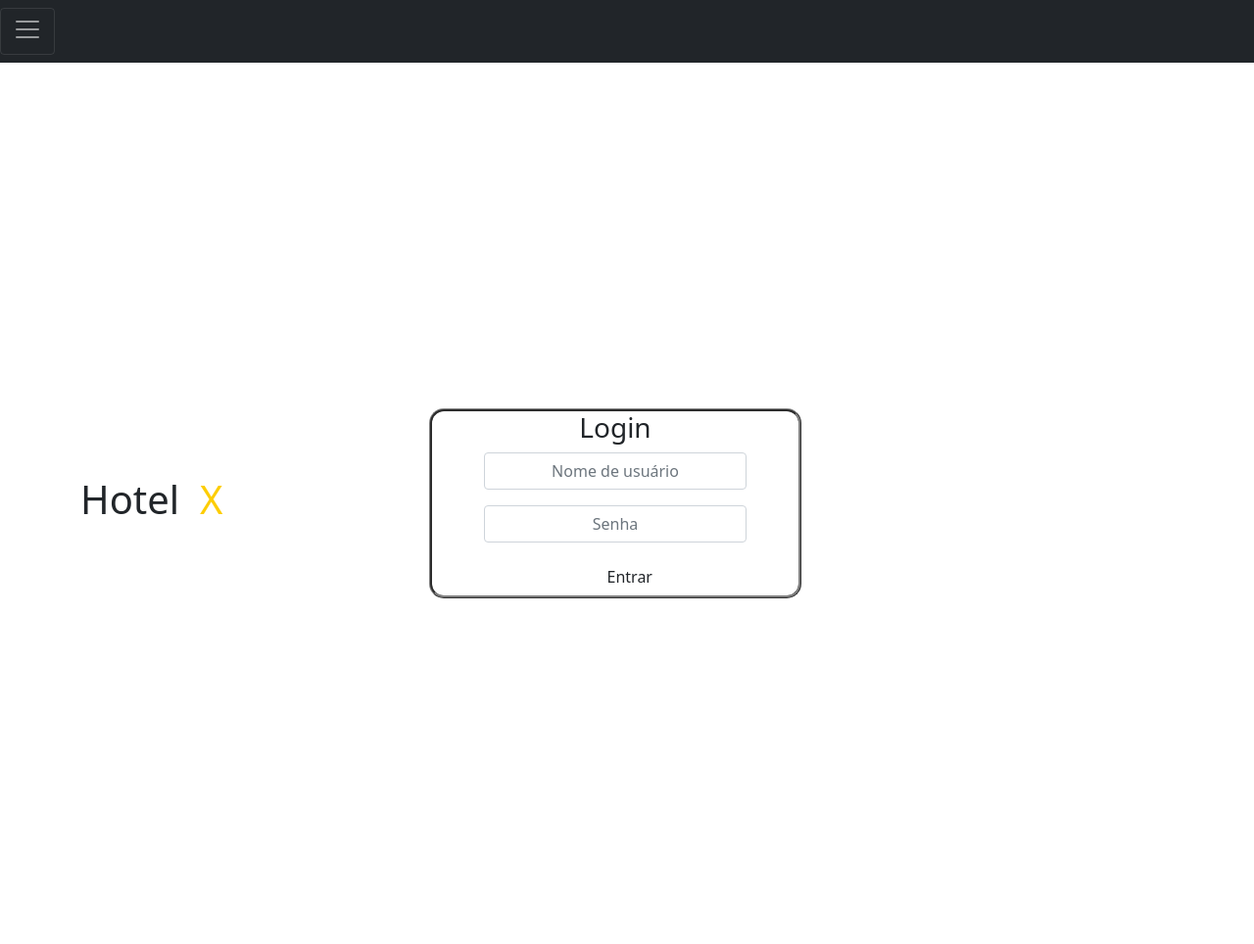
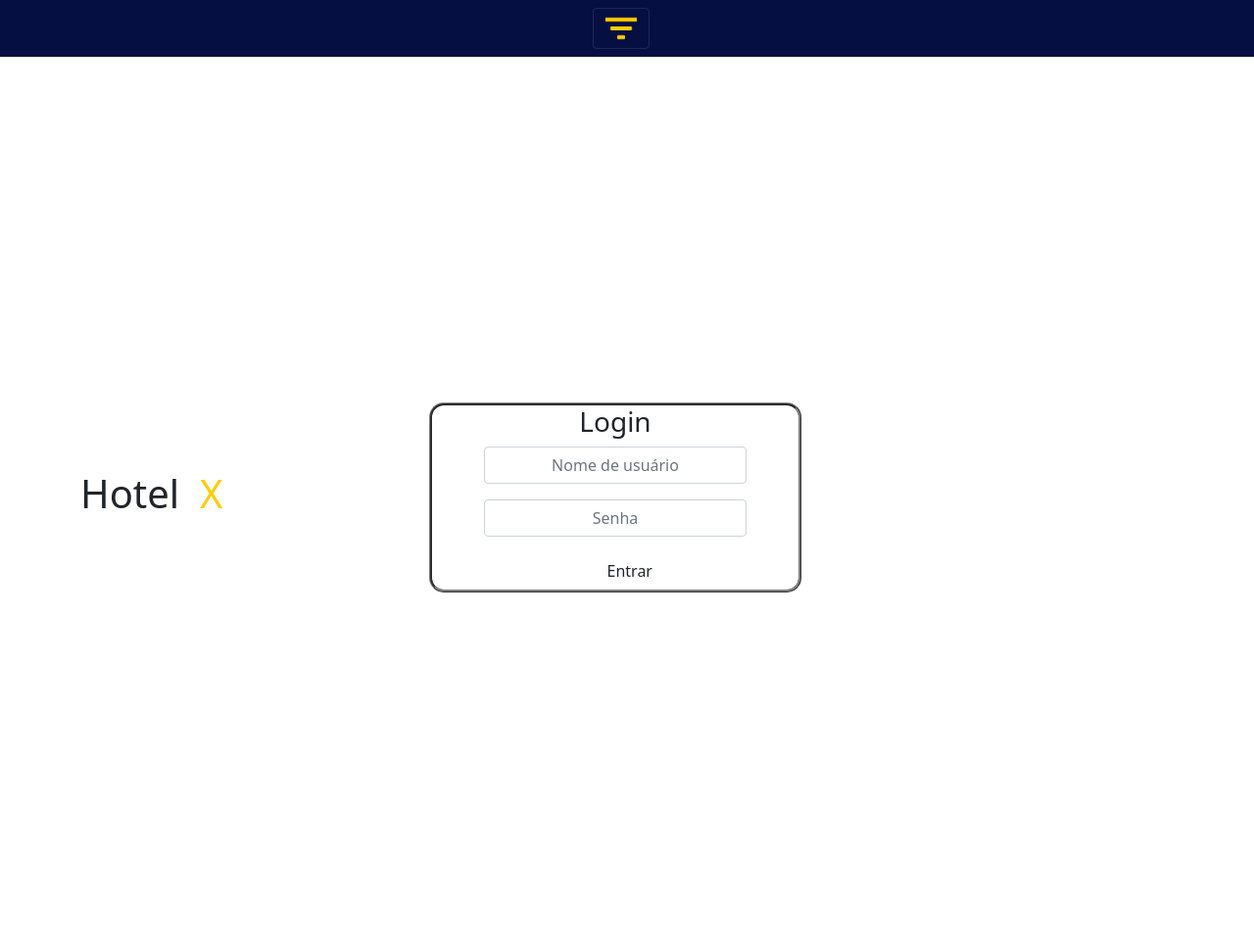
Before and after one commit to devnicius/Projetos, a Jekyll site: the page docs/gestao_hoteleira/index.html, which Jekyll copies as it is, in a window 1280 px wide. Shown: the whole page at 98% size. Built offline with Jekyll 4.4.1, drawn with Linux system fonts in a browser that asks for light colours; nearby versions of some CDN libraries.

Commit message:
Projetos

```diff
--- a/docs/gestao_hoteleira/index.html
+++ b/docs/gestao_hoteleira/index.html
@@ -10,19 +10,21 @@
     <head>
 <body style="height: 100%;">
 
+  <nav class="navbar-dark navbar absolute-top" id="header">
+    <div class="container-fluid navbar-nav">
+      <button class="navbar-toggler" type="button" data-bs-toggle="collapse" data-bs-target="#navbarToggleExternalContent" aria-controls="navbarToggleExternalContent" aria-expanded="false" aria-label="Toggle navigation">
+        <img src="docs/ico-list.png" ></img>
+      </button>
+    </div>
+  </nav>
   <div class="pos-f-t">
-    <div class="collapse" id="navbarToggleExternalContent">
-      <div class="bg-dark p-4">
-        <h4 class="text-white">Collapsed content</h4>
-        <span class="text-muted">Toggleable via the navbar brand.</span>
-      </div>
+  <div class="collapse" id="navbarToggleExternalContent">
+    <div class="bg-dark p-4">
+      <h5 class="text-white h4">Collapsed content</h5>
+      <span class="text-muted">Toggleable via the navbar brand.</span>
     </div>
-    <nav class="navbar navbar-dark bg-dark">
-      <button class="navbar-toggler" type="button" data-toggle="collapse" data-target="#navbarToggleExternalContent" aria-controls="navbarToggleExternalContent" aria-expanded="false" aria-label="Toggle navigation">
-        <span class="navbar-toggler-icon"></span>
-      </button>
-    </nav>
   </div>
+</div>
     <div class="container h-100">
       <div class="row h-100 justify-content-start">
         <div class="d-flex col-md-4 align-self-center" id="div-main">
```
